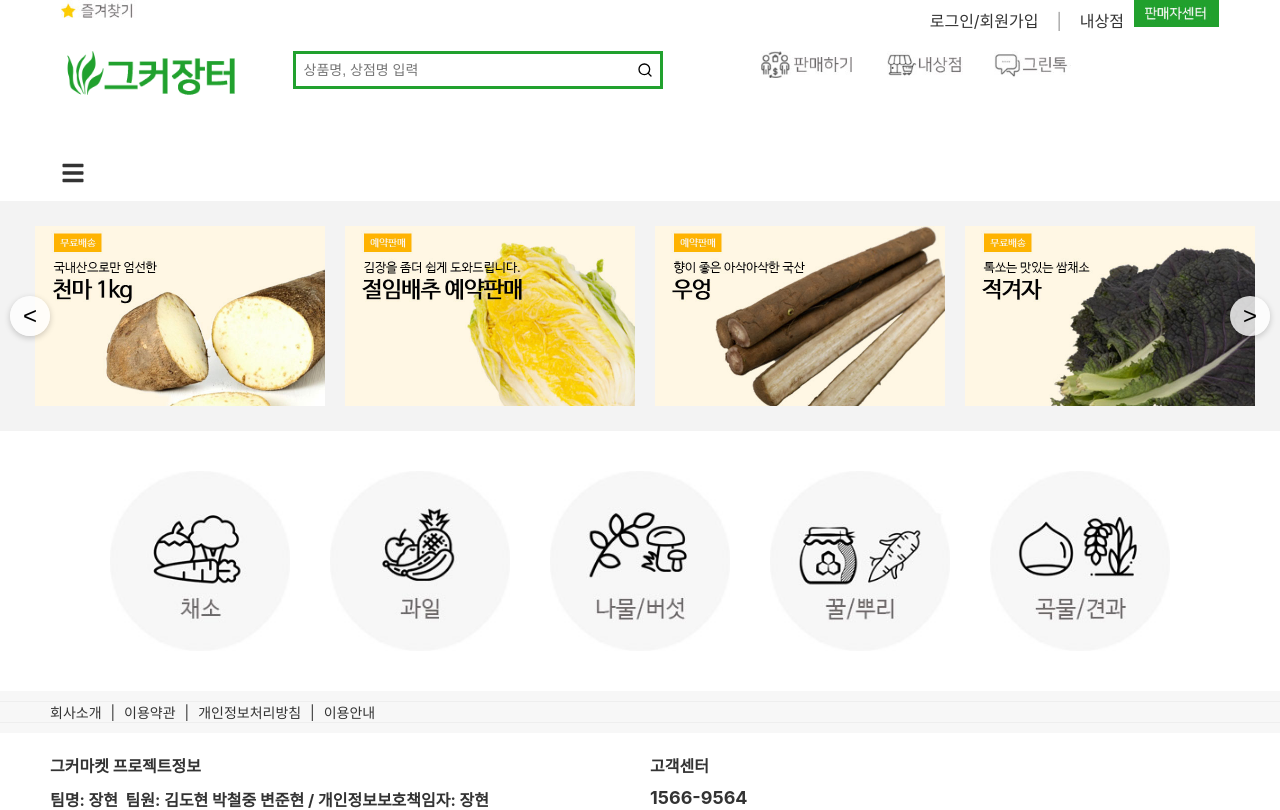
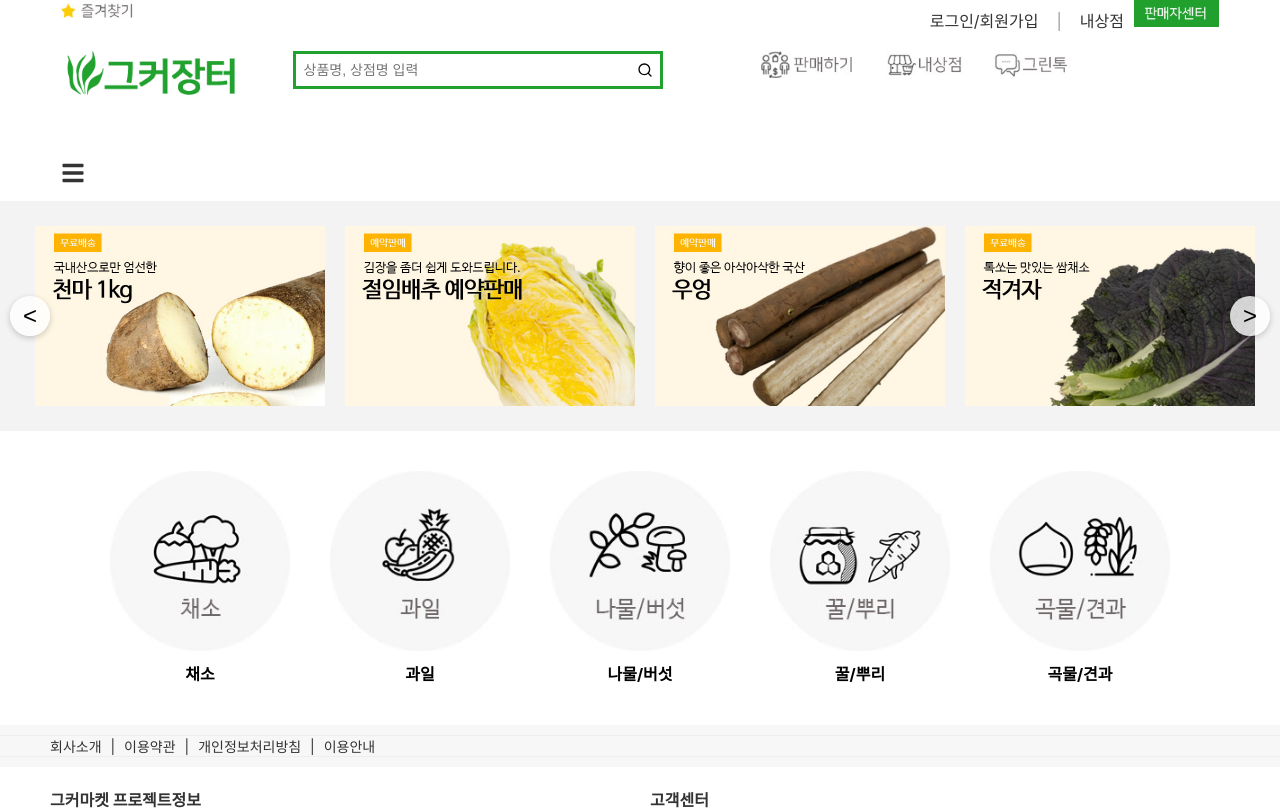
Before and after one commit to janghyun1019/GreenConnect, a React (Create React App) app in the folder src/greenconnect/: page / in a window 1280 px wide. Shown: the top 810 px of the page. Built offline with nearby package versions, Linux system fonts and the light colour scheme.

Commit message:
mainRecProduct icon 링크 연결

```diff
--- a/src/greenconnect/src/main/mainRecProduct/mainRecProduct.css
+++ b/src/greenconnect/src/main/mainRecProduct/mainRecProduct.css
@@ -12,6 +12,8 @@
   display: flex;
   flex-direction: column;
   align-items: center;
+  text-decoration: none;
+  color: black;
   cursor: pointer;
   transition: transform 0.3s ease-in-out;
 }
--- a/src/greenconnect/src/main/mainRecProduct/mainRecProduct.js
+++ b/src/greenconnect/src/main/mainRecProduct/mainRecProduct.js
@@ -2,11 +2,11 @@ import React, { useState } from 'react';
 import './mainRecProduct.css';
 
 const categories = [
-  { name: '채소', off: 'icon_off_01.jpg', on: 'icon_on_01.jpg' },
-  { name: '과일', off: 'icon_off_02.jpg', on: 'icon_on_02.jpg' },
-  { name: '나물/버섯', off: 'icon_off_03.jpg', on: 'icon_on_03.jpg' },
-  { name: '꿀/뿌리', off: 'icon_off_04.jpg', on: 'icon_on_04.jpg' },
-  { name: '곡물/견과', off: 'icon_off_05.jpg', on: 'icon_on_05.jpg' },
+  { name: '채소', off: 'icon_off_01.jpg', on: 'icon_on_01.jpg', link: '/' },
+  { name: '과일', off: 'icon_off_02.jpg', on: 'icon_on_02.jpg', link: '/' },
+  { name: '나물/버섯', off: 'icon_off_03.jpg', on: 'icon_on_03.jpg', link: '/' },
+  { name: '꿀/뿌리', off: 'icon_off_04.jpg', on: 'icon_on_04.jpg', link: '/' },
+  { name: '곡물/견과', off: 'icon_off_05.jpg', on: 'icon_on_05.jpg', link: '/' },
 ];
 
 function MainRecProduct() {
@@ -15,8 +15,9 @@ function MainRecProduct() {
   return (
     <div className="main-rec-product">
       {categories.map((category, index) => (
-        <div
+        <a
           key={index}
+          href={category.link}
           className="category-item"
           onMouseEnter={() => setHovered(index)}
           onMouseLeave={() => setHovered(null)}
@@ -26,7 +27,8 @@ function MainRecProduct() {
             alt={category.name}
             className="category-icon"
           />
-        </div>
+          <p>{category.name}</p>
+        </a>
       ))}
     </div>
   );
```
